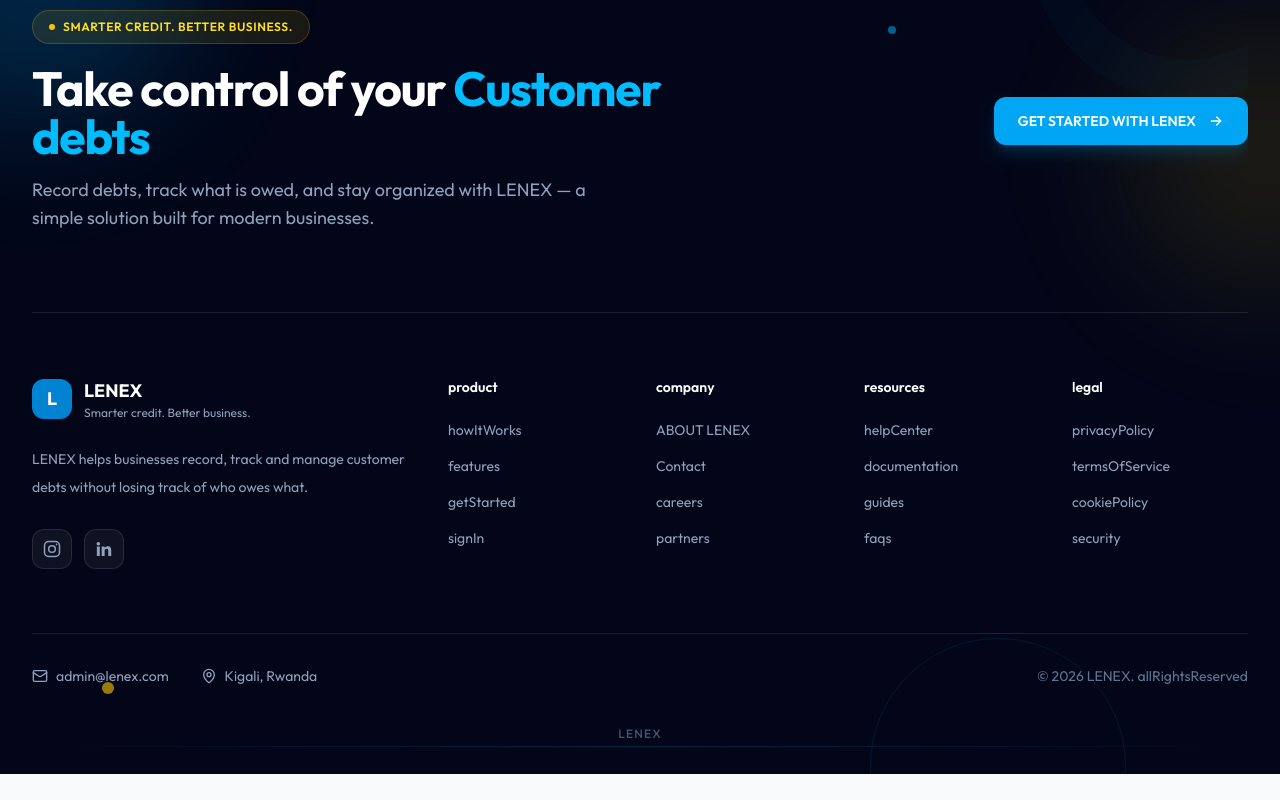
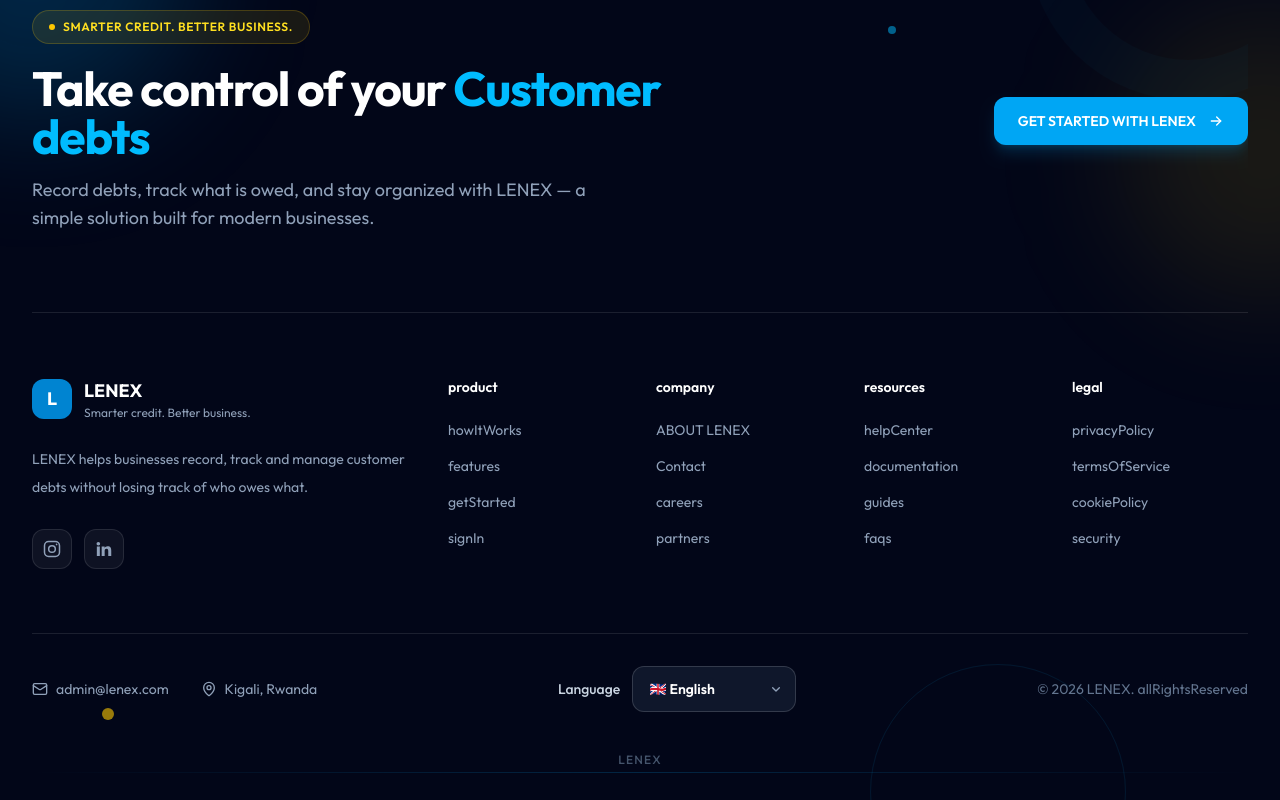
Before and after one commit to whereisprince123-prog/LENEX, a React (Vite) app in the folder frontend/: page / in a window 1280 px wide. Shown: the part 4563-5363 px from the top of the page. Before the commit the page ends 5337 px from the top, so only its background shows below. Built offline with nearby package versions, Linux system fonts and the light colour scheme; no server answers.

Commit message:
Updated Home page language

```diff
--- a/frontend/src/pages/public/Home.jsx
+++ b/frontend/src/pages/public/Home.jsx
@@ -17,7 +17,7 @@ import {
 } from "lucide-react";
 
 function Home() {
-  const { t } = useTranslation();
+  const { t, i18n } = useTranslation();
   const [state, handleSubmit] = useForm("maeyrkaj");
 
   const [contactInfo, setContactInfo] = useState({
@@ -1199,6 +1199,8 @@ function Home() {
       {/* CONTACT STRIP */}
 <div className="border-t border-white/10 py-8">
   <div className="flex flex-col gap-6 sm:flex-row sm:items-center sm:justify-between">
+
+    {/* Contact details */}
     <div className="flex flex-col gap-4 sm:flex-row sm:items-center sm:gap-8">
       {contactInfo.support_email && (
         <a
@@ -1218,6 +1220,49 @@ function Home() {
       </span>
     </div>
 
+    {/* Language selector */}
+    <div className="flex items-center gap-3">
+      <label
+        htmlFor="footer-language"
+        className="text-sm font-medium text-slate-300"
+      >
+        {t("language")}
+      </label>
+
+      <div className="relative">
+        <select
+          id="footer-language"
+          value={i18n.resolvedLanguage?.split("-")[0] || "en"}
+          onChange={(e) => {
+            const selectedLanguage = e.target.value;
+
+            i18n.changeLanguage(selectedLanguage);
+            localStorage.setItem("lenex_language", selectedLanguage);
+          }}
+          className="min-w-[150px] cursor-pointer appearance-none rounded-xl border border-white/15 bg-slate-900 px-4 py-3 pr-10 text-sm font-semibold text-white outline-none transition hover:border-sky-400 focus:border-sky-400 focus:ring-2 focus:ring-sky-500/30"
+        >
+          <option value="en">🇬🇧 English</option>
+          <option value="rw">🇷🇼 Kinyarwanda</option>
+          <option value="fr">🇫🇷 Français</option>
+        </select>
+
+        <svg
+          className="pointer-events-none absolute right-3 top-1/2 h-4 w-4 -translate-y-1/2 text-slate-400"
+          viewBox="0 0 24 24"
+          fill="none"
+          stroke="currentColor"
+          strokeWidth="2"
+        >
+          <path
+            d="m7 10 5 5 5-5"
+            strokeLinecap="round"
+            strokeLinejoin="round"
+          />
+        </svg>
+      </div>
+    </div>
+
+    {/* Copyright */}
     <p className="text-sm text-slate-500">
       © {new Date().getFullYear()} LENEX. {t("allRightsReserved")}
     </p>
@@ -1298,7 +1343,7 @@ function Step({ number, title, description }) {
 
 //Debt Preview
 function DebtPreview({ name, description, amount, status }) {
-  const { t } = useTranslation();
+  const { t, i18n} = useTranslation();
 
   const statusLabels = {
     OVERDUE: t("statusOverdue"),
```
Lines whose indentation alone changed are shown as unchanged.
